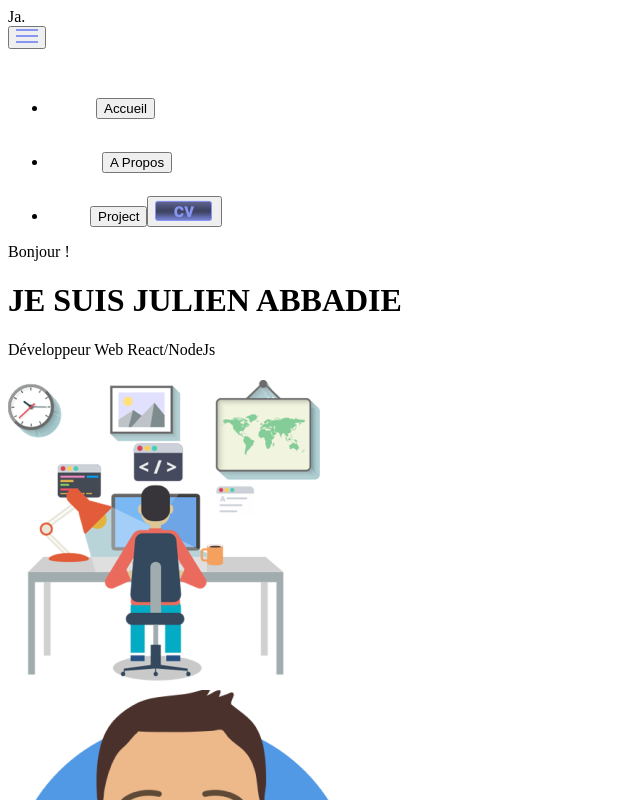
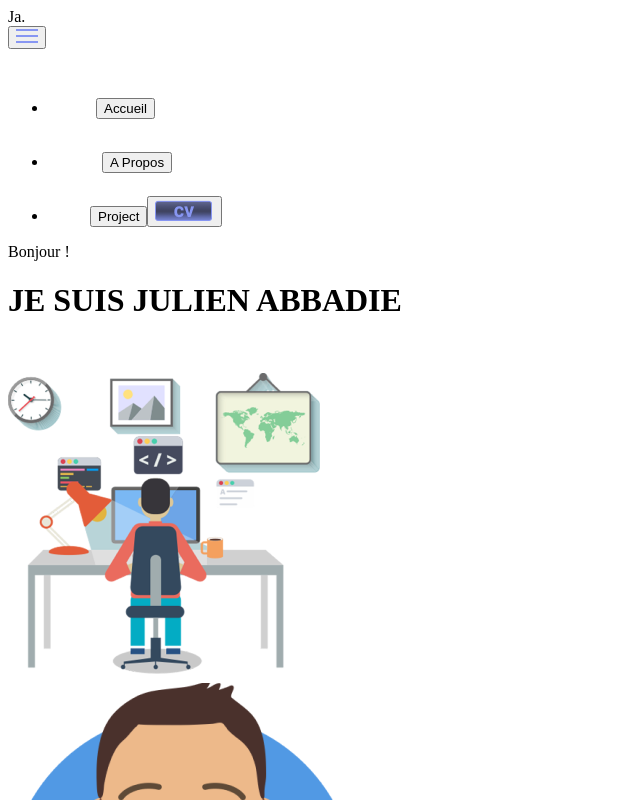
Before and after one commit to JIdayyy/Portfolio, a Next.js app: page / in a window 1280 px wide. Shown: the top 800 px of the page, without its empty margins (0-640 px from the left). Built offline with nearby package versions, Linux system fonts and the light colour scheme.

Commit message:
CV download button

```diff
--- a/components/Navbar/Navbar.tsx
+++ b/components/Navbar/Navbar.tsx
@@ -55,9 +55,11 @@ const [isMenu, setIsMenu] = useState(false)
               Project
             </button>
           </Link>
-          <button>
+          <a href="/Abbadie Julien CV.pdf" download="CV_ABBADIE_JULIEN" target="_blank">
+          <button type="button">
             <img className="mx-4" src="/img/cv.png" alt="" />
           </button>
+          </a>
         </li>
       </ul>
     </div>
--- a/pages/_app.tsx
+++ b/pages/_app.tsx
@@ -1,6 +1,7 @@
 import { AppProps } from "next/app";
 import "tailwindcss/tailwind.css";
 import Layout from "../components/Layout/Layout";
+import "../styles/index.css"
 
 function MyApp({ Component, pageProps }: AppProps) {
   return (
--- a/pages/index.tsx
+++ b/pages/index.tsx
@@ -1,4 +1,5 @@
 import Head from "next/head";
+
 
 interface IProps {
   name: string;
@@ -8,15 +9,16 @@ export default function Home({ name }: IProps) {
   return (
     <div className="md:px-32 px-4  flex flex-col bg-gradient-to-tr from-grad via-grad2 to-grad items-center justify-center min-h-screen py-2">
       <div className="w-full h-full my-32 md:flex-row  flex flex-col items-center justify-around align-middle">
-        <div className="text-white mx-4">
+        <div className="text-white  mx-4">
           <p className="md:text-4xl text-3xl my-4">Bonjour !</p>
-          <h1 className="md:text-5xl text-4xl my-4">
-            JE SUIS <span className="text-blue font-bold">JULIEN ABBADIE</span>
+          <h1 className="md:text-5xl  text-4xl my-4">
+            JE SUIS <span className="text-blue  font-bold">JULIEN ABBADIE</span>
           </h1>
-          <p className="md:text-2xl w-full text-xl my-4">
-            Développeur{" "}
-            <span className="text-blue font-bold italic">Web React/NodeJs</span>
-          </p>
+          <div className="typewriter text-left">
+            <h2 className="md:text-2xl text-xl my-4">
+            Développeur
+            <span className="text-blue text-left font-bold italic">Web React/NodeJs</span>
+          </h2></div>
         </div>
         <div>
           <img className="my-14 w-96 md:my-0" src="img/webdev.png" alt="" />
@@ -51,7 +53,7 @@ export default function Home({ name }: IProps) {
         </div>
       </div>
 
-      <div className="w-full text-white text-4xl flex  items-center align-middle justify-center">MES <span className="text-blue">RESEAUX</span></div>
+      <div className="w-full text-white text-4xl flex  items-center align-middle justify-center">MES <span className="text-blue mx-3">RESEAUX</span></div>
     <div className="w-full text-white my-24 flex items-center justify-around align-middle">
     <button><img className="w-16" src="img/insta.png" alt="" /></button>
     <button><img className="w-16" src="img/twitter.png" alt="" /></button>
--- /dev/null
+++ b/styles/index.css
@@ -0,0 +1,24 @@
+.typewriter h2 {
+    color: #fff;
+
+    overflow: hidden; /* Ensures the content is not revealed until the animation */
+    border-right: .15em solid white; /* The typwriter cursor */
+    white-space: nowrap; /* Keeps the content on a single line */
+    margin: 0 auto; /* Gives that scrolling effect as the typing happens */
+    letter-spacing: .15em; /* Adjust as needed */
+    animation:
+      typing 3.5s steps(30, end),
+      blink-caret .8s step-end infinite;
+  }
+
+  /* The typing effect */
+  @keyframes typing {
+    from { width: 0 }
+    to { width: 100% }
+  }
+
+  /* The typewriter cursor effect */
+  @keyframes blink-caret {
+    from, to { border-color: transparent }
+    50% { border-color: white }
+  }
```
Also changed, not shown: 1 other file (tests, documents, lock files or other folders).
